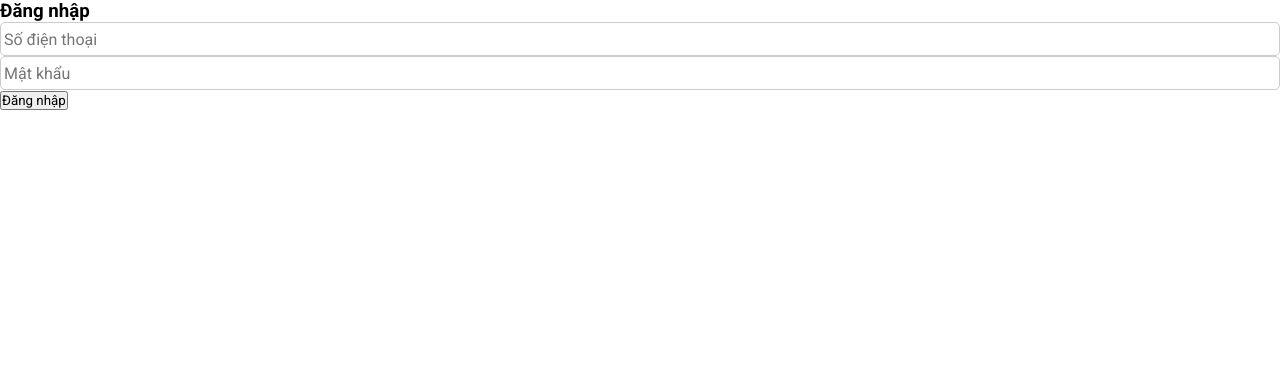
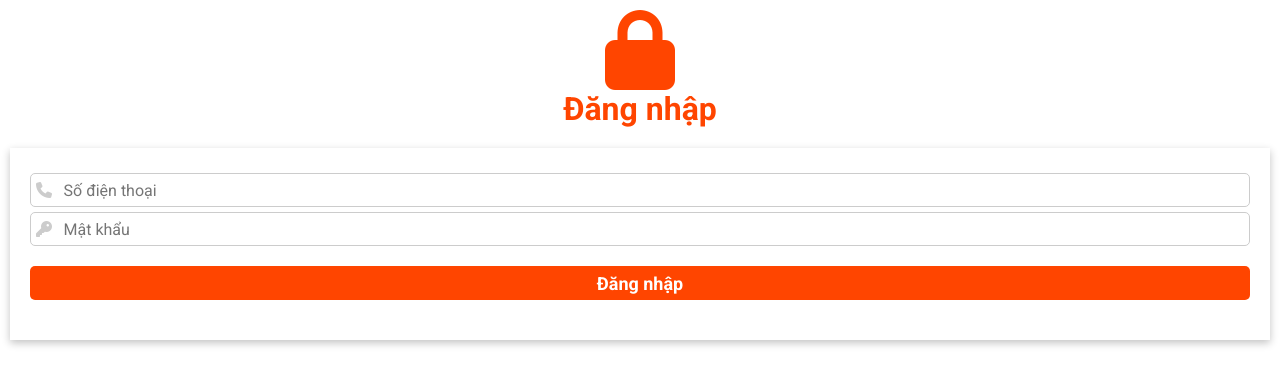
Before and after one commit to buunhut/gas-app, a React (Create React App) app: page /dang-nhap in a window 1280 px wide. Shown: the top 384 px of the page. Built offline with nearby package versions, Linux system fonts and the light colour scheme.

Commit message:
dangNhap

```diff
--- a/src/user/DangNhap.js
+++ b/src/user/DangNhap.js
@@ -3,6 +3,7 @@ import React, { useState } from "react";
 import { useDispatch } from "react-redux";
 import { updateUser } from "../redux/dataSlice";
 import { useNavigate } from "react-router-dom";
+import "./dangnhap.scss";
 
 export const API_URL = process.env.REACT_APP_LINK_API;
 
@@ -42,10 +43,16 @@ const DangNhap = () => {
     postDangNhap(data);
   };
   return (
-    <div>
-      <h3>Đăng nhập</h3>
+    <div className="dangNhap">
+      <div className="icon">
+        <i className="fa-solid fa-lock"></i>
+      </div>
+
+      <h1>Đăng nhập</h1>
+      <div className="dangNhapContent">
         <form action="">
           <div className="inputItem">
+            <i className="fa-solid fa-phone"></i>
             <input
               type="text"
               placeholder="Số điện thoại"
@@ -54,6 +61,7 @@ const DangNhap = () => {
             />
           </div>
           <div className="inputItem">
+            <i class="fa-solid fa-key"></i>
             <input
               type="password"
               placeholder="Mật khẩu"
@@ -66,6 +74,7 @@ const DangNhap = () => {
           </button>
         </form>
       </div>
+    </div>
   );
 };
 
--- /dev/null
+++ b/src/user/dangnhap.scss
@@ -0,0 +1,57 @@
+.dangNhap {
+    padding: 10px;
+
+    .icon {
+        text-align: center;
+
+        i {
+            font-size: 80px;
+            color: orangered;
+        }
+    }
+
+
+
+
+    h1 {
+        text-align: center;
+        color: orangered;
+    }
+
+    .dangNhapContent {
+        margin: 20px auto;
+        padding: 20px;
+        background-color: white;
+        box-shadow: rgba(0, 0, 0, 0.24) 0px 3px 8px;
+
+        form {
+            .inputItem {
+                margin-top: 5px;
+
+                input {
+                    height: 32px;
+                    padding: 0 5px;
+                }
+
+            }
+
+            button {
+                margin: 20px auto;
+                height: 34px;
+                width: 100%;
+                text-align: center;
+                color: white;
+                background-color: orangered;
+                border: none;
+                font-size: 18px;
+                font-weight: bold;
+                transition: all .5s;
+                border-radius: 5px;
+
+                &:hover {
+                    background-color: #009900;
+                }
+            }
+        }
+    }
+}
```
Lines whose indentation alone changed are shown as unchanged.
